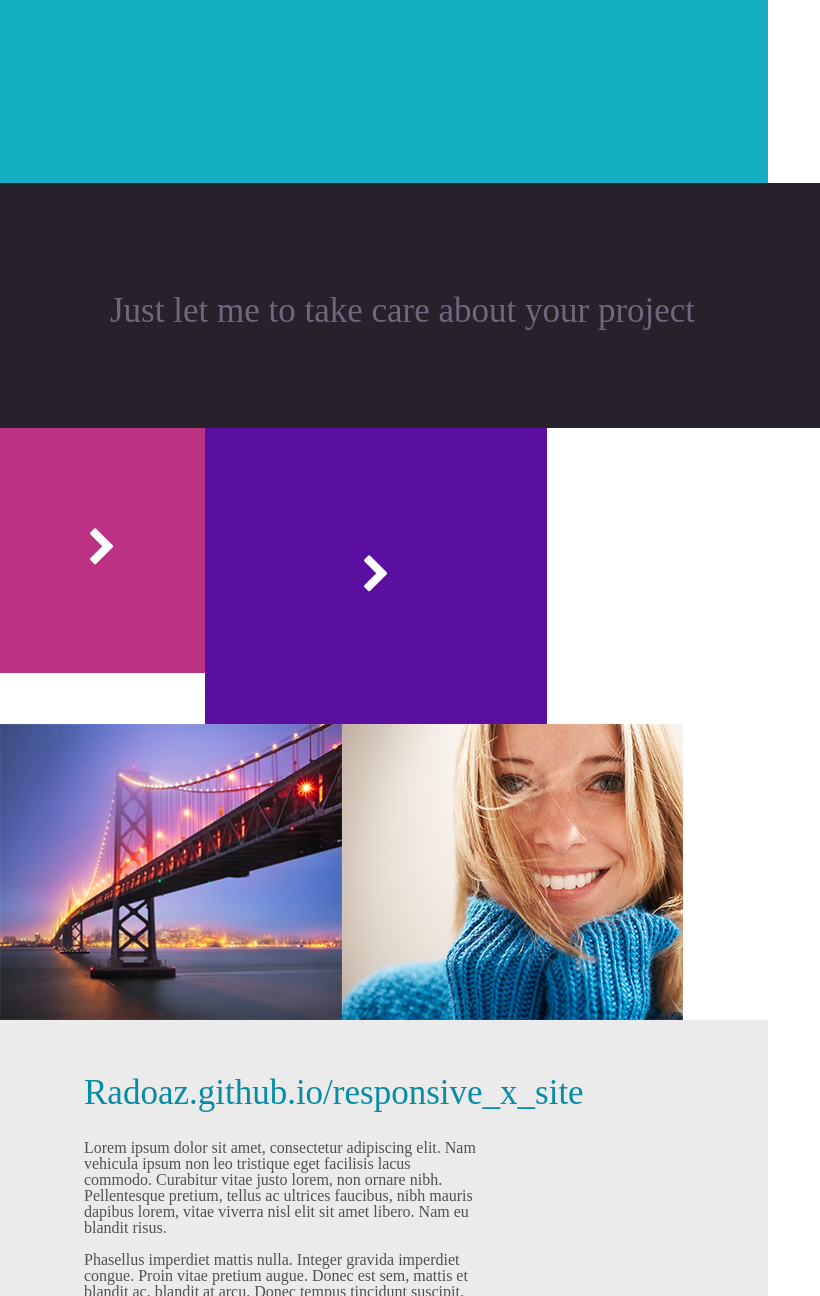
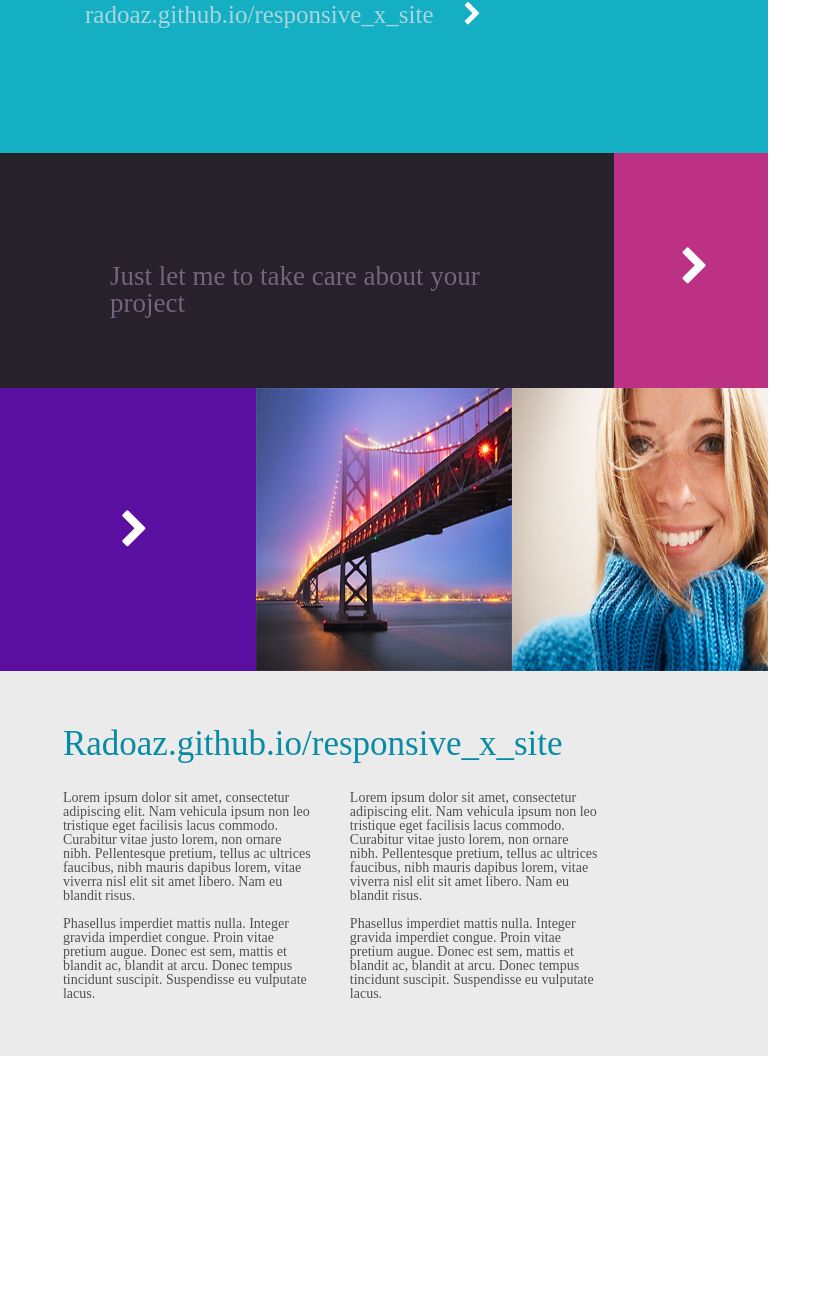
Before and after one commit to RadoAz/Responsive_X_Site, a website: page index.html in a window 768 px wide. Shown: the part 497-1793 px from the top of the page, 820 px wide, since content can reach past the window. After the commit the page ends 1553 px from the top, so only its background shows below. Drawn offline with Linux system fonts and the light colour scheme.

Commit message:
Tablet-big ready.

```diff
--- a/index.html
+++ b/index.html
@@ -24,7 +24,6 @@
       <section class="title-banner">
         <h1>Awesome title banner, wich will tell you about this page</h1>
         <h2>radoaz.github.io/responsive_x_site</h2>
-        <a href="#"><i class="fa fa-chevron-right"></i></a>
       </section>
       <section class="cta-block">
         <div class="cta-box">
@@ -47,10 +46,13 @@
       </section>
       <section class="content">
         <h2>Radoaz.github.io/responsive_x_site</h2>
-        <p>Lorem ipsum dolor sit amet, consectetur adipiscing elit. Nam vehicula ipsum non leo tristique eget facilisis lacus commodo. Curabitur vitae justo lorem, non ornare nibh. Pellentesque pretium, tellus ac ultrices faucibus, nibh mauris dapibus lorem, vitae viverra nisl elit sit amet libero. Nam eu blandit risus. <br><br>
-        Phasellus imperdiet mattis nulla. Integer gravida imperdiet congue. Proin vitae pretium augue. Donec est sem, mattis et blandit ac, blandit at arcu. Donec tempus tincidunt suscipit. Suspendisse eu vulputate lacus.</p>
-        <p>Lorem ipsum dolor sit amet, consectetur adipiscing elit. Nam vehicula ipsum non leo tristique eget facilisis lacus commodo. Curabitur vitae justo lorem, non ornare nibh. Pellentesque pretium, tellus ac ultrices faucibus, nibh mauris dapibus lorem, vitae viverra nisl elit sit amet libero. Nam eu blandit risus.<br><br>
-        Phasellus imperdiet mattis nulla. Integer gravida imperdiet congue. Proin vitae pretium augue. Donec est sem, mattis et blandit ac, blandit at arcu. Donec tempus tincidunt suscipit. Suspendisse eu vulputate lacus.</p>
+        <div class="content-container">
+          <p>Lorem ipsum dolor sit amet, consectetur adipiscing elit. Nam vehicula ipsum non leo tristique eget facilisis lacus commodo. Curabitur vitae justo lorem, non ornare nibh. Pellentesque pretium, tellus ac ultrices faucibus, nibh mauris dapibus lorem, vitae viverra nisl elit sit amet libero. Nam eu blandit risus. <br><br>
+          Phasellus imperdiet mattis nulla. Integer gravida imperdiet congue. Proin vitae pretium augue. Donec est sem, mattis et blandit ac, blandit at arcu. Donec tempus tincidunt suscipit. Suspendisse eu vulputate lacus.</p>
+          <p>Lorem ipsum dolor sit amet, consectetur adipiscing elit. Nam vehicula ipsum non leo tristique eget facilisis lacus commodo. Curabitur vitae justo lorem, non ornare nibh. Pellentesque pretium, tellus ac ultrices faucibus, nibh mauris dapibus lorem, vitae viverra nisl elit sit amet libero. Nam eu blandit risus.<br><br>
+          Phasellus imperdiet mattis nulla. Integer gravida imperdiet congue. Proin vitae pretium augue. Donec est sem, mattis et blandit ac, blandit at arcu. Donec tempus tincidunt suscipit. Suspendisse eu vulputate lacus.</p>
+          <div class="clearfix"></div>
+        </div>
         <div class="clearfix"></div>
       </section>
     </div>
--- a/scss/_global.scss
+++ b/scss/_global.scss
@@ -39,11 +39,17 @@ body {
 
       h2 {
         color: #a8d6e0;
+
+        &:after {
+          font-family: 'FontAwesome';
+          content: "\f054";
+          color: #fff;
+        }
       }
     }
 
     .cta-block {
-
+      width: 100%;
       .cta-box {
         background: #27212c;
 
--- a/scss/_large.scss
+++ b/scss/_large.scss
@@ -8,7 +8,7 @@ header {
 
     li {
       float: left;
-      font-size: 16px;
+      font-size: 18px;
       margin-right: 30px;
     }
   }
@@ -28,13 +28,10 @@ header {
   h2 {
     font-size: 35px;
     display: block;
-    width: 635px;
+
+    &:after {
+      margin-left: 90px;
     }
-
-  .fa {
-    font-size: 30px;
-    right: 315px;
-    bottom: 197px;
   }
 }
 
@@ -42,7 +39,7 @@ header {
   height: 245px;
 
   .cta-box {
-    width: 820px;
+    width: 80%;
     height: 100%;
     float: left;
     padding: 110px 0 0 110px;
@@ -54,7 +51,7 @@ header {
   }
 
   a {
-    width: 205px;
+    width: 20%;
     height: 100%;
     float: left;
     position: relative;
@@ -62,8 +59,8 @@ header {
     .fa {
       font-size: 40px;
       display: block;
-      top: 100px;
-      left: 88px;
+      top: 40%;
+      left: 43%;
     }
   }
 }
@@ -73,33 +70,37 @@ header {
 
   .arrow, .bridge, .girl {
     height: 296px;
-    width: 341.66667px;
+    width: 33.333333%;
     float: left;
   }
 
   .arrow .fa {
     font-size: 40px;
-    left: 157px;
-    top: 127px;
+    left: 47%;
+    top: 43%;
   }
 }
 
 .content {
-  padding: 55px 84px;
+  padding: 55px 8.195121951219513%;
 
   h2 {
     font-size: 35px;
     margin-bottom: 30px;
   }
 
+  .content-container {
+    width: 100%;
+
     p {
       display: block;
       float: left;
-    width: 398px;
-    margin-right: 60px;
+      width:  38.82926829268293%;
+      margin-right: 5.853658536585366%;
     }
 
     p + p {
       margin-right: 0;
     }
   }
+}
--- a/scss/_tablet-big.scss
+++ b/scss/_tablet-big.scss
@@ -2,4 +2,82 @@
 
 @media only screen and (min-width: 641px) and (max-width: 980px) {
 
+  .page {
+    max-width: 980px;
+
+    header {
+      padding: 40px 50px;
+      height: 100px;
+
+      ul {
+
+        li {
+          float: left;
+          font-size: 18px;
+          margin-right: 25px;
+        }
+      }
+    }
+
+    .title-banner {
+      height: 550px;
+
+      h1 {
+        font-size: 66px;
+        color: #fff;
+        width: 470px;
+        margin-bottom: 25px;
+      }
+
+      h2 {
+        font-size: 25px;
+        display: block;
+
+        &:after {
+          margin-left: 30px;
+          font-size: 25px;
+        }
+      }
+    }
+
+    .cta-block {
+      height: 235px;
+
+      .cta-box {
+        padding-right: 112px;
+
+        h2 {
+          font-size: 27px;
+        }
+      }
+    }
+
+    .gallery  {
+
+      .arrow, .bridge, .girl {
+        height: 283px;
+      }
+
+      .arrow .fa {
+
+      }
+    }
+
+    .content {
+
+      .content-container {
+
+        h2 {
+
+        }
+
+        p {
+          font-size: 14px;
+        }
+      }
+    }
+
+
+
+  }
 }
```
Also changed, not shown: css/style.css, 1 other file. Lines whose indentation alone changed are shown as unchanged.
